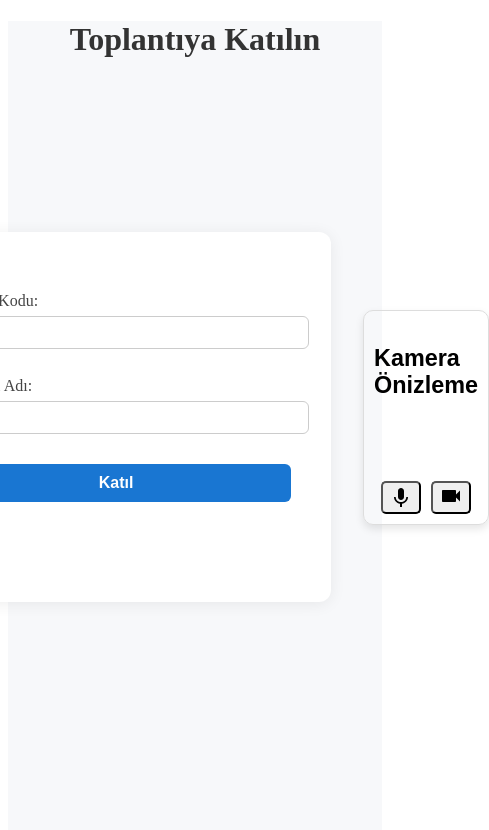
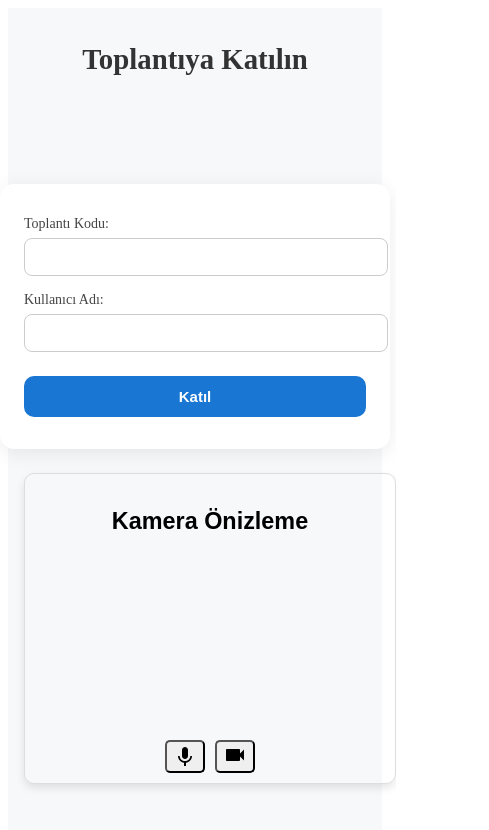
Before and after one commit to MehmetCanCaliskan1/video_call_project, a React (Vite) app in the folder frontend/: page /joinroom in a window 390 px wide. Shown: the top 830 px of the page, 489 px wide, since content can reach past the window. Built offline with nearby package versions, Linux system fonts and the light colour scheme; no server answers.

Commit message:
mobil düzeltmesi

```diff
--- a/frontend/src/pages/joinroom.jsx
+++ b/frontend/src/pages/joinroom.jsx
@@ -5,12 +5,14 @@ import { useRef, useEffect, useState } from "react";
 function Joinroom() {
     const navigate = useNavigate();
     const [previewStream, setPreviewStream] = useState(null);
+    const localStreamRef = useRef(null);
 
-    const redirectToRoom = async(e) => {
+    const redirectToRoom = async (e) => {
         e.preventDefault();
 
         const roomID = e.target.roomID.value;
         const username = e.target.username.value;
+
         if (!roomID) {
             alert("Lütfen toplantı kodunu giriniz.");
             return;
@@ -23,57 +25,67 @@ if (username.includes(" ")) {
             alert("Kullanıcı adı boşluk içeremez.");
             return;
         }
-if (!username||!roomID) {
-            alert("Lütfen tüm alanları doldurunuz.");
-            return;
-        }
         if (roomID.length !== 36) {
             alert("Hatalı toplantı kodu.");
             return;
         }
+
         navigate(`/room/${roomID}?username=${encodeURIComponent(username)}`);
+    };
 
-  };
     useEffect(() => {
-  navigator.mediaDevices.getUserMedia({ video: true, audio: false })
-    .then(stream => {
+        navigator.mediaDevices.getUserMedia({ video: true, audio: false }).then((stream) => {
             localStreamRef.current = stream;
             setPreviewStream(stream);
         });
     }, []);
-    const localStreamRef = useRef(null);
 
     return (
-        <div style={{ minHeight: "100vh", background: "#f7f8fa" }}>
-            <h1 style={{ textAlign: "center", color: "#333" }}>
+        <div
+            style={{
+                minHeight: "100vh",
+                background: "#f7f8fa",
+                padding: "16px",
+                display: "flex",
+                flexDirection: "column",
+            }}
+        >
+            <h1
+                style={{
+                    textAlign: "center",
+                    color: "#333",
+                    fontSize: "1.8rem",
+                    marginBottom: "24px",
+                }}
+            >
                 Toplantıya Katılın
             </h1>
+
             <div
                 style={{
                     display: "flex",
-                    flexDirection: "row",
+                    flexDirection: "column",
                     alignItems: "center",
                     justifyContent: "center",
-                    minHeight: "80vh",
-                    gap: "32px",
+                    gap: "24px",
+                    flex: 1,
                 }}
             >
                 <form
                     onSubmit={redirectToRoom}
                     style={{
-
                         background: "#fff",
-                        padding: "60px 40px",
-                        borderRadius: "12px",
-                        boxShadow: "0 2px 16px rgba(0,0,0,0.07)",
+                        padding: "32px 24px",
+                        borderRadius: "14px",
+                        boxShadow: "0 4px 20px rgba(0,0,0,0.08)",
                         display: "flex",
                         flexDirection: "column",
-                        gap: "18px",
-                        minWidth: "350px",
-                        height: "250px",
+                        gap: "16px",
+                        width: "100%",
+                        maxWidth: "380px",
                     }}
                 >
-                    <label style={{ fontWeight: 500, color: "#444" }}>
+                    <label style={{ fontWeight: 500, color: "#444", fontSize: "14px" }}>
                         Toplantı Kodu:
                         <input
                             type="text"
@@ -81,16 +93,17 @@ useEffect(() => {
                             style={{
                                 marginTop: "6px",
                                 width: "100%",
-                                padding: "8px",
-                                borderRadius: "6px",
+                                padding: "10px",
+                                borderRadius: "8px",
                                 border: "1px solid #ccc",
-                                marginBottom: "10px",
+                                fontSize: "14px",
                             }}
                             autoComplete="off"
                             required
                         />
                     </label>
-                    <label style={{ fontWeight: 500, color: "#444" }}>
+
+                    <label style={{ fontWeight: 500, color: "#444", fontSize: "14px" }}>
                         Kullanıcı Adı:
                         <input
                             type="text"
@@ -98,32 +111,35 @@ useEffect(() => {
                             style={{
                                 marginTop: "6px",
                                 width: "100%",
-                                padding: "8px",
-                                borderRadius: "6px",
+                                padding: "10px",
+                                borderRadius: "8px",
                                 border: "1px solid #ccc",
+                                fontSize: "14px",
                             }}
                             autoComplete="off"
                             required
                         />
                     </label>
+
                     <button
+                        type="submit"
                         style={{
-                            marginTop: "12px",
-                            borderRadius: "6px",
-                            padding: "10px 0",
+                            marginTop: "8px",
+                            borderRadius: "10px",
+                            padding: "12px 0",
                             background: "#1976d2",
                             color: "#fff",
                             fontWeight: 600,
                             border: "none",
                             cursor: "pointer",
-                            fontSize: "16px",
-                            transition: "background 0.2s",
+                            fontSize: "15px",
                         }}
-                        type="submit"
                     >
                         Katıl
                     </button>
                 </form>
+
+                <div style={{ width: "100%", maxWidth: "380px" }}>
                     <FaceCamCard
                         title="Kamera Önizleme"
                         isLocal={true}
@@ -131,6 +147,7 @@ useEffect(() => {
                     />
                 </div>
             </div>
+        </div>
     );
 }
 
```
Lines whose indentation alone changed are shown as unchanged.
